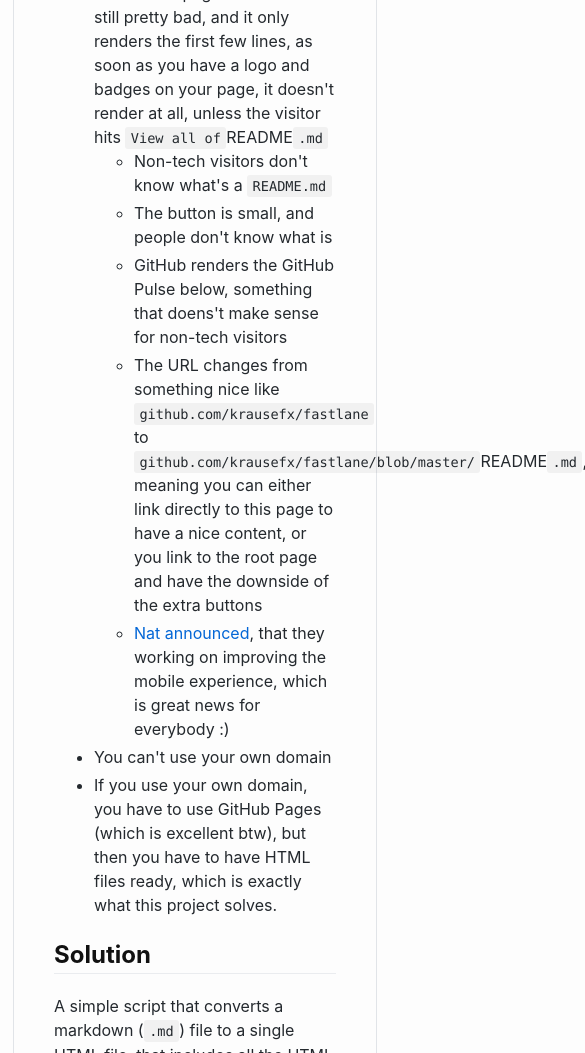
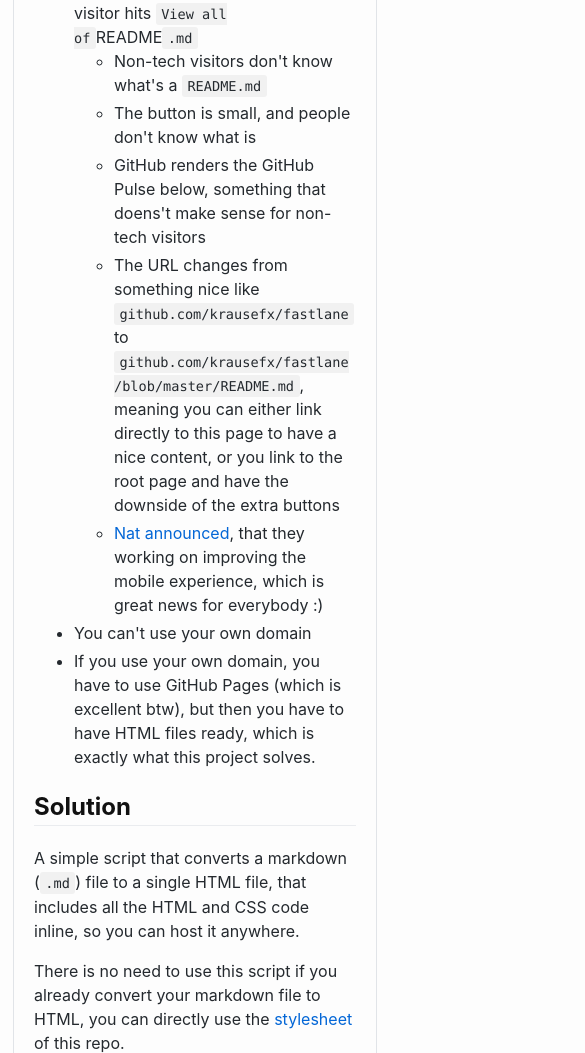
Before and after one commit to KrauseFx/markdown-to-html-github-style, a plain HTML site: page index.html in a window 390 px wide. Shown: the part 1434-2487 px from the top of the page, 585 px wide, since content can reach past the window. Drawn offline with Linux system fonts and the light colour scheme.

Commit message:
Tweak mobile design

```diff
--- a/index.html
+++ b/index.html
@@ -22,7 +22,7 @@
 <li>Non-tech visitors don't know what's a <code>README.md</code></li>
 <li>The button is small, and people don't know what is</li>
 <li>GitHub renders the GitHub Pulse below, something that doens't make sense for non-tech visitors</li>
-<li>The URL changes from something nice like <code>github.com/krausefx/fastlane</code> to <code>github.com/krausefx/fastlane/blob/master/</code>README<code>.md</code>, meaning you can either link directly to this page to have a nice content, or you link to the root page and have the downside of the extra buttons</li>
+<li>The URL changes from something nice like <code>github.com/krausefx/fastlane</code> to <code>github.com/krausefx/fastlane/blob/master/README.md</code>, meaning you can either link directly to this page to have a nice content, or you link to the root page and have the downside of the extra buttons</li>
 <li><a href="https://twitter.com/natfriedman/status/1126544306712350721">Nat announced</a>, that they working on improving the mobile experience, which is great news for everybody :)</li></ul></li>
 <li>You can't use your own domain</li>
 <li>If you use your own domain, you have to use GitHub Pages (which is excellent btw), but then you have to have HTML files ready, which is exactly what this project solves.</li>
@@ -148,6 +148,10 @@
   body {
     padding: 5px;
   }
+
+  body > #content {
+    padding: 0px 20px !important;
+  }
 }
 
 body > #content {
@@ -191,6 +195,7 @@ code {
   border-radius: 3px;
   font-size: 85%;
   margin: 0;
+  word-wrap: break-word;
   padding: .2em .4em;
   font-family: SFMono-Regular,Consolas,Liberation Mono,Menlo,Courier,monospace;
 }
--- a/style.css
+++ b/style.css
@@ -14,6 +14,10 @@ body {
 @media only screen and (max-width: 600px) {
   body {
     padding: 5px;
+  }
+
+  body > #content {
+    padding: 0px 20px !important;
   }
 }
 
@@ -58,6 +62,7 @@ code {
   border-radius: 3px;
   font-size: 85%;
   margin: 0;
+  word-wrap: break-word;
   padding: .2em .4em;
   font-family: SFMono-Regular,Consolas,Liberation Mono,Menlo,Courier,monospace;
 }
```
Also changed, not shown: README.md.
